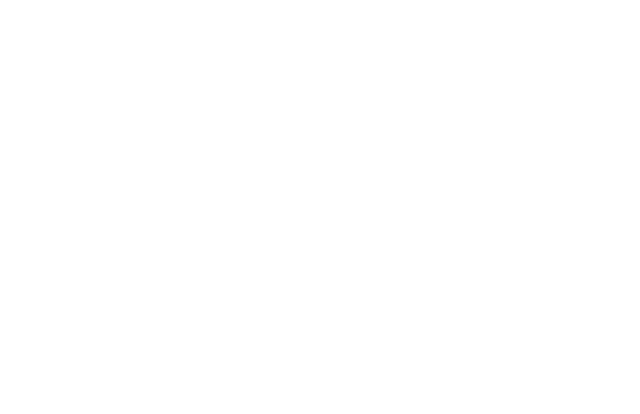
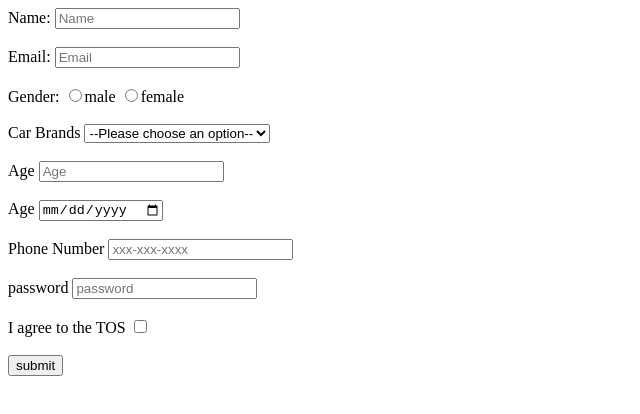
Before and after one commit to acciojob/signup-form-car-sivaram-athi, a website: page main.html in a window 1280 px wide. Shown: the whole page, without its empty margins (0-640 px from the left). Drawn offline with Linux system fonts and the light colour scheme.

Commit message:
created a submission

```diff
--- a/main.html
+++ b/main.html
@@ -8,6 +8,61 @@
 
 <body>
 	<!-- the entire body must be written by student -->
+	<form method="post">
+		<div>
+		    <label for="name">Name:</label>
+			<input type="text" id="name" placeholder="Name" required>
+		</div>
+		<br>
+		<div>
+			<label for="email">Email:</label>
+			<input type="email" id="email" placeholder="Email" required>
+		</div>
+		<br>
+		<div>
+			<label for="gender">Gender:</label>
+			<input type="radio" id="gender_m" required name="gender" value="male">male
+			<input type="radio" id="gender_f" required name="gender" value="female">female
+		</div>
+		<br>
+		<div>
+			<label for="cars">Car Brands</label>
+			<select id="cars">
+				<option value="0">--Please choose an option--</option>
+				<option value="Bmw">Bmw</option>
+				<option value="Benz">Benz</option>
+				<option value="volvo">volvo</option>
+			</select>
+		</div>
+		<br>
+		<div>
+			<label for="age">Age</label>
+			<input type="number" id="age" required placeholder="Age">
+		</div>
+		<br>
+		<div>
+			<label for="dob">Age</label>
+			<input type="date" id="dob" required>
+		</div>
+		<br>
+		<div>
+			<label for="tel">Phone Number</label>
+			<input type="tel" id="tel"  placeholder="xxx-xxx-xxxx">
+		</div>
+		<br>
+		<div>
+			<label for="password">password</label>
+			<input type="password" id="password"  placeholder="password" required>
+		</div>
+		<br>
+		<div>
+			<label for="tos">I agree to the TOS</label>
+			<input type="checkbox" id="tos" required>
+		</div>
+
+		<br>
+		<input type="submit" value="submit">
+	</form>
     <script type="text/javascript" src="./script.js">
 </script>
 
```
